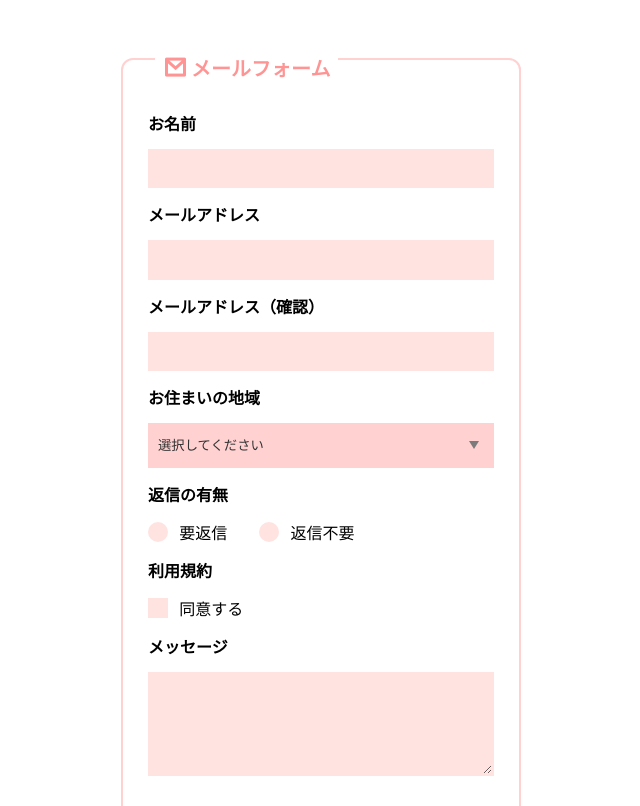
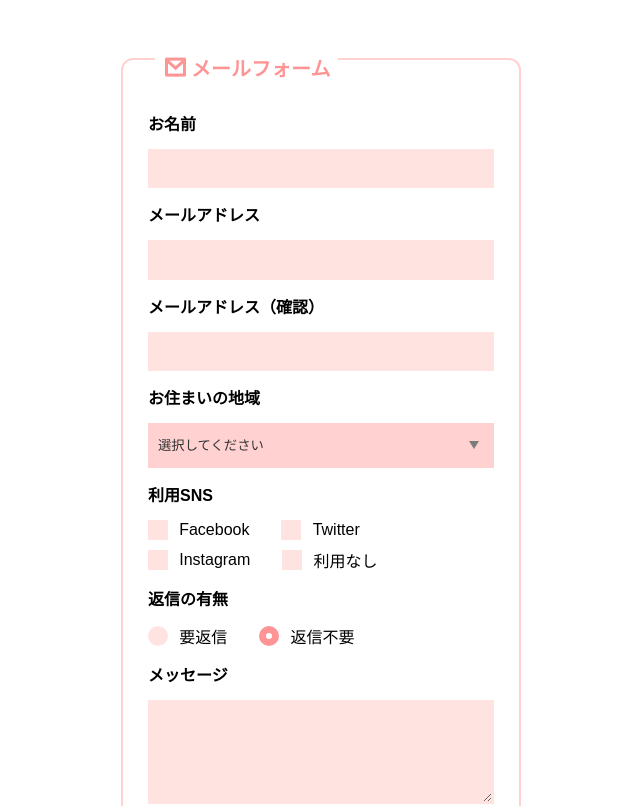
Before and after one commit to minori-sys/react-form-tool-box, a React (Vite) app: page / in a window 1280 px wide. Shown: the top 806 px of the page, without its empty margins (319-959 px from the left). Built offline with nearby package versions, Linux system fonts and the light colour scheme; a web font is replaced by a local one.

Commit message:
くらえっ！これがReact最強のFormよっ！！

```diff
--- a/src/components/Check.tsx
+++ b/src/components/Check.tsx
@@ -2,25 +2,33 @@ import { useFormContext } from 'react-hook-form';
 import { ErrorMessage } from './ErrorMessage';
 import '../assets/Check.scss';
 
+type CheckItem = {
+  label: string;
+  value: string | number;
+};
+
 type Props = {
   name: string;
-  label: string;
+  items: Array<CheckItem>;
 };
 
-export function Check({ name, label }: Props) {
+export function Check({ name, items }: Props) {
   const { register } = useFormContext();
   return (
     <>
       <div className="checkbox">
-        <label>
+        {items.map((item) => (
+          <label key={item.label}>
             <input
               type="checkbox"
+              id={name}
               className="checkbox"
-            id={name}
               {...register(name)}
+              value={item.value}
             />
-          {label}
+            {item.label}
           </label>
+        ))}
       </div>
       <ErrorMessage name={name} />
     </>
--- a/src/components/Form.tsx
+++ b/src/components/Form.tsx
@@ -5,18 +5,28 @@ import { Input } from './Input';
 import { Select } from './Select';
 import { Check } from './Check';
 import { Radio } from './Radio';
-import { area, reply } from '../data/data';
+import { area, reply, sns } from '../data/data';
 import { Textarea } from './Textarea';
 
 export function Form() {
   const methods = useForm<Schema>({
     mode: 'onBlur',
-    resolver: zodResolver(schema)
+    resolver: zodResolver(schema),
+    defaultValues: {
+      name: '',
+      email: '',
+      emailConfirm: '',
+      sns: [],
+      reply: 'no',
+      message: ''
+    }
   });
   const onSubmit: SubmitHandler<Schema> = (data) => {
     alert(JSON.stringify(data));
     methods.reset();
   };
+
+  console.log('methods', methods.formState.errors);
 
   return (
     <FormProvider {...methods}>
@@ -29,10 +39,10 @@ export function Form() {
         <Input name="emailConfirm" />
         <h2>お住まいの地域</h2>
         <Select name="area" items={area} />
+        <h2>利用SNS</h2>
+        <Check name="sns" items={sns} />
         <h2>返信の有無</h2>
         <Radio name="reply" items={reply} />
-        <h2>利用規約</h2>
-        <Check name="terms" label="同意する" />
         <h2>メッセージ</h2>
         <Textarea name="message" />
         <input className="button" type="submit" />
--- a/src/data/data.ts
+++ b/src/data/data.ts
@@ -23,3 +23,22 @@ export const reply = [
     value: 'no'
   }
 ];
+
+export const sns = [
+  {
+    label: 'Facebook',
+    value: 'Facebook'
+  },
+  {
+    label: 'Twitter',
+    value: 'Twitter'
+  },
+  {
+    label: 'Instagram',
+    value: 'Instagram'
+  },
+  {
+    label: '利用なし',
+    value: 'none'
+  }
+];
--- a/src/data/errorMessage.ts
+++ b/src/data/errorMessage.ts
@@ -4,7 +4,7 @@ export const errorMessage = {
   email_check: '正しいメールアドレスを入力してください',
   email_confirm: 'メールアドレスが一致していません',
   area_empty: 'お住まいの地域を選択してください',
-  terms_check: '規約に同意してください',
+  sns_empty: '利用SNSを選択してください',
   reply_empty: '返信について選択してください',
   message_empty: 'メッセージを入力してください'
 };
--- a/src/schema/schema.ts
+++ b/src/schema/schema.ts
@@ -16,9 +16,7 @@ export const schema = z
       .string()
       .min(1, errorMessage.area_empty)
       .transform((v) => Number(v)),
-    terms: z.literal(true, {
-      errorMap: () => ({ message: errorMessage.terms_check })
-    }),
+    sns: z.string().array().nonempty(errorMessage.sns_empty),
     reply: z.enum(['yes', 'no'], {
       errorMap: () => ({ message: errorMessage.reply_empty })
     }),
```
Also changed, not shown: 1 other file (tests, documents, lock files or other folders). Lines whose indentation alone changed are shown as unchanged.
